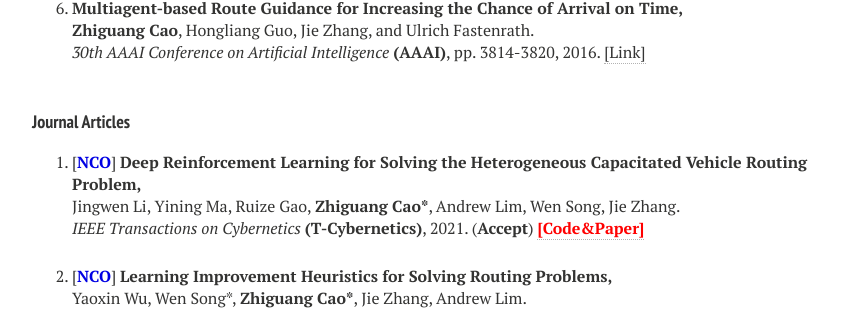
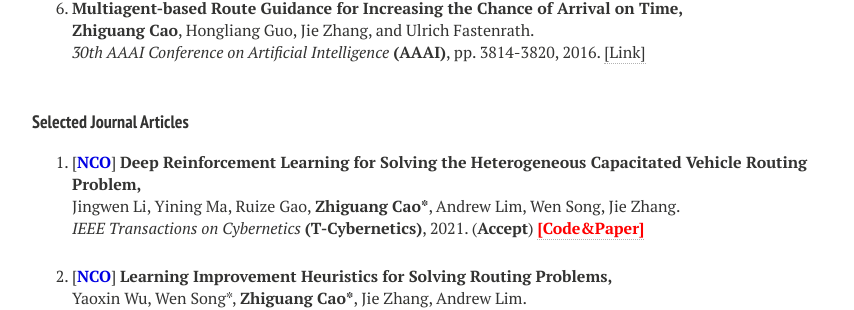
Before and after one commit to zhiguangcaosg/zhiguangcaosg.github.io, a Jekyll site: the page built from publications.md, in a window 1280 px wide and 900 px high, scrolled down 576 px. Shown: the part 150-460 px from the top of the window, without its empty margins (288-1142 px from the left). Built offline with Jekyll 4.4.1, drawn with Linux system fonts in a browser that asks for light colours; nearby versions of some CDN libraries.

Commit message:
Update publications.html

```diff
--- a/_layouts/publications.html
+++ b/_layouts/publications.html
@@ -201,7 +201,7 @@ div.bibtex pre { font-size: 75%; overflow: auto;  width: 100%; padding: 0em 0em;
 </ul>
 
 <!-------------------------------------------------------------Journal Papers Here ------------------------------------------------------------>
-<h4 style="margin-bottom:0px;padding-top:20px;">Journal Articles</h4>
+<h4 style="margin-bottom:0px;padding-top:20px;">Selected Journal Articles</h4>
 
     <!-- Item: Caelles2016 -->
 <ul style="padding-left:0px;">
```
